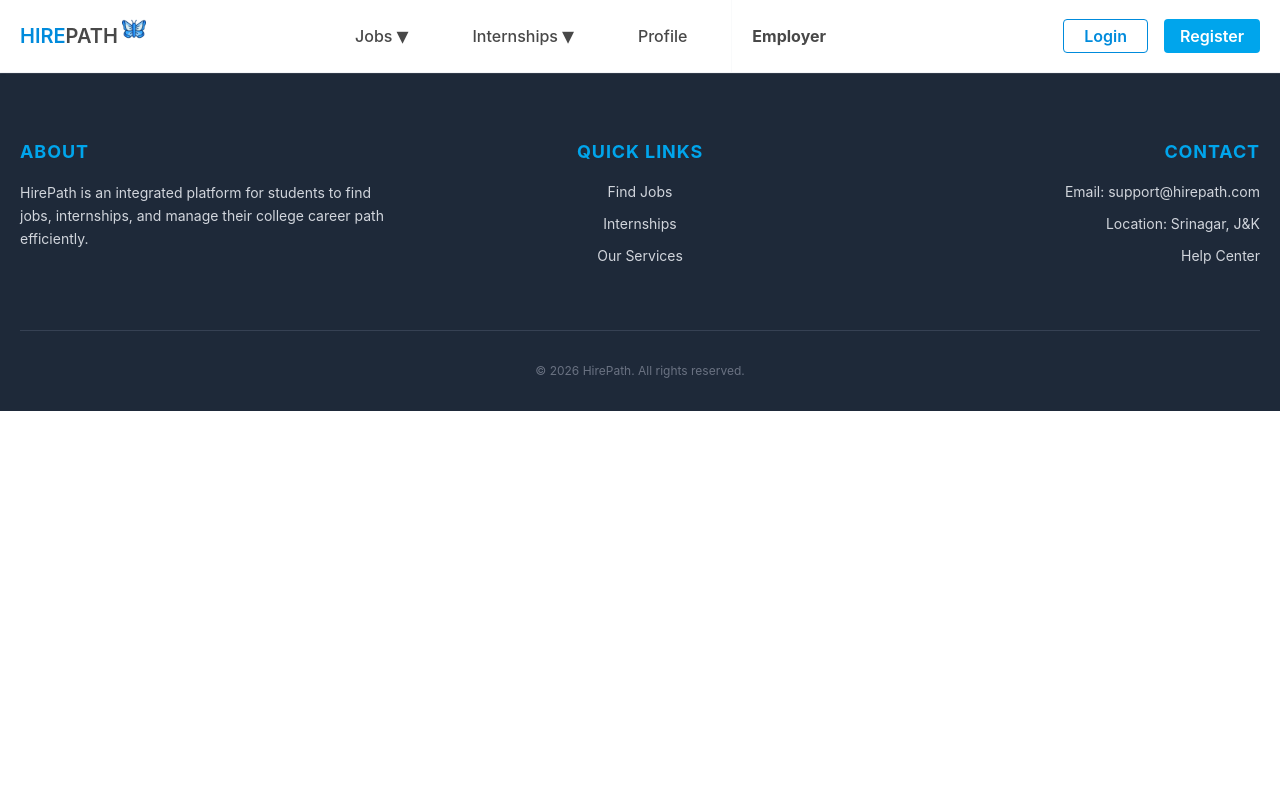
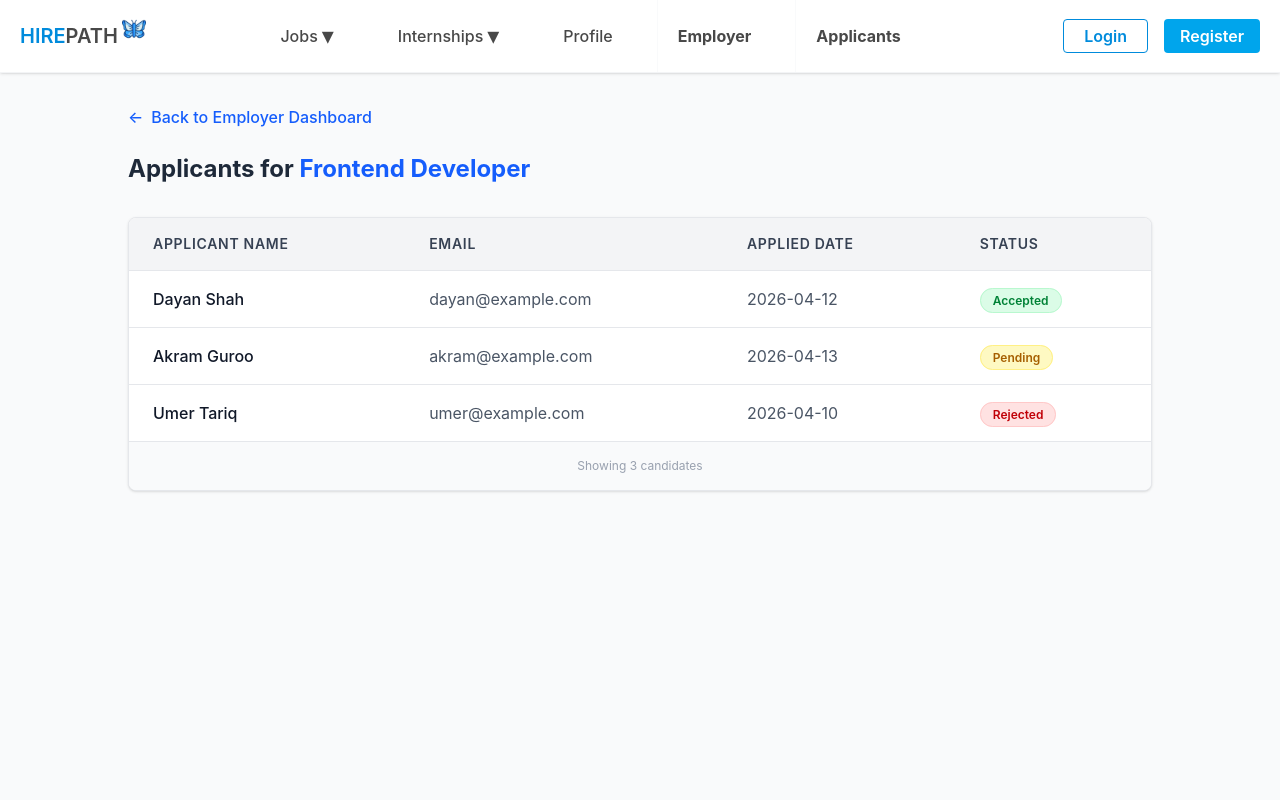
Before and after one commit to akramguroo-dev/hirepath, a React (Vite) app in the folder client/: page /employer/jobs/1/applicants in a window 1280 px wide. Shown: the top 800 px of the page. Built offline with nearby package versions, Linux system fonts and the light colour scheme.

Commit message:
feat: implement employer applicants view task #12

```diff
--- a/client/src/App.jsx
+++ b/client/src/App.jsx
@@ -9,6 +9,7 @@ import Jobs from "./pages/Jobs";
 import JobDetail from "./pages/JobDetail";
 import Profile from "./pages/Profile";
 import EmployerDashboard from "./pages/EmployerDashboard";
+import EmployerApplicants from "./pages/EmployerApplicants";
 function App() {
   return (
     <>
@@ -21,6 +22,7 @@ function App() {
         <Route path="/register" element={<Register />} />
         <Route path="/profile" element={<Profile />} />
         <Route path="/employer-dashboard" element={<EmployerDashboard />}/>
+        <Route path="/employer/jobs/:id/applicants" element={<EmployerApplicants />} />
       </Routes>
       <Footer />
     </>
--- a/client/src/components/Navbar.jsx
+++ b/client/src/components/Navbar.jsx
@@ -40,6 +40,12 @@ export default function Navbar() {
         >
           Employer
         </Link>
+        <Link
+  to="/employer/jobs/1/applicants"
+  className="flex items-center gap-1 text-[#484848] font-bold hover:bg-blue-50  transition p-5 border-l border-gray-50"
+>
+  Applicants
+</Link>
       </div>
       <div className="flex gap-4">
         <Link
--- /dev/null
+++ b/client/src/pages/EmployerApplicants.jsx
@@ -0,0 +1,58 @@
+import { Link, useParams } from 'react-router-dom';
+export default function EmployerApplicants() {
+  const { id } = useParams();
+  const applicants = [
+    { id: 1, name: "Dayan Shah", email: "dayan@example.com", status: "Accepted", date: "2026-04-12" },
+    { id: 2, name: "Akram Guroo", email: "akram@example.com", status: "Pending", date: "2026-04-13" },
+    { id: 3, name: "Umer Tariq", email: "umer@example.com", status: "Rejected", date: "2026-04-10" },
+  ];
+  const getStatusStyle = (status) => {
+    switch (status) {
+      case 'Accepted': return 'bg-green-100 text-green-700 border-green-200';
+      case 'Rejected': return 'bg-red-100 text-red-700 border-red-200';
+      default: return 'bg-yellow-100 text-yellow-700 border-yellow-200';
+    }
+  };
+  return (
+    <div className="min-h-screen bg-gray-50 p-4 md:p-8">
+      <div className="max-w-5xl mx-auto">
+        <Link to="/employer-dashboard" className="text-blue-600 hover:underline flex items-center mb-6 font-medium">
+          <span className="mr-2">←</span> Back to Employer Dashboard
+        </Link>
+
+        <h1 className="text-2xl font-bold text-gray-800 mb-8">
+          Applicants for <span className="text-blue-600">Frontend Developer</span>
+        </h1>
+        <div className="bg-white rounded-lg shadow-sm border border-gray-200 overflow-hidden">
+          <table className="w-full text-left">
+            <thead className="bg-gray-100 border-b border-gray-200">
+              <tr>
+                <th className="px-6 py-4 font-semibold text-gray-700 text-sm uppercase tracking-wider">Applicant Name</th>
+                <th className="px-6 py-4 font-semibold text-gray-700 text-sm uppercase tracking-wider">Email</th>
+                <th className="px-6 py-4 font-semibold text-gray-700 text-sm uppercase tracking-wider">Applied Date</th>
+                <th className="px-6 py-4 font-semibold text-gray-700 text-sm uppercase tracking-wider">Status</th>
+              </tr>
+            </thead>
+            <tbody className="divide-y divide-gray-200">
+              {applicants.map((app) => (
+                <tr key={app.id} className="hover:bg-gray-50 transition duration-150">
+                  <td className="px-6 py-4 font-medium text-gray-900">{app.name}</td>
+                  <td className="px-6 py-4 text-gray-600">{app.email}</td>
+                  <td className="px-6 py-4 text-gray-600">{app.date}</td>
+                  <td className="px-6 py-4">
+                    <span className={`px-3 py-1 rounded-full text-xs font-semibold border ${getStatusStyle(app.status)}`}>
+                      {app.status}
+                    </span>
+                  </td>
+                </tr>
+              ))}
+            </tbody>
+          </table>
+          <div className="p-4 bg-gray-50 border-t border-gray-200 text-center">
+            <p className="text-xs text-gray-400">Showing {applicants.length} candidates</p>
+          </div>
+        </div>
+      </div>
+    </div>
+  );
+}
```
